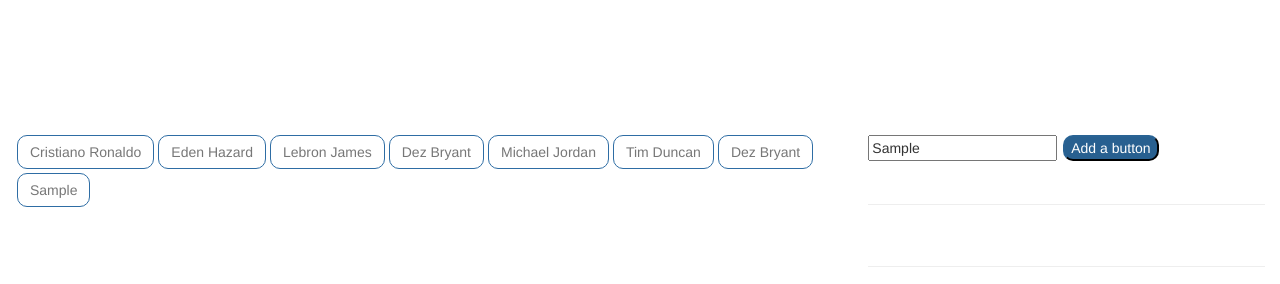
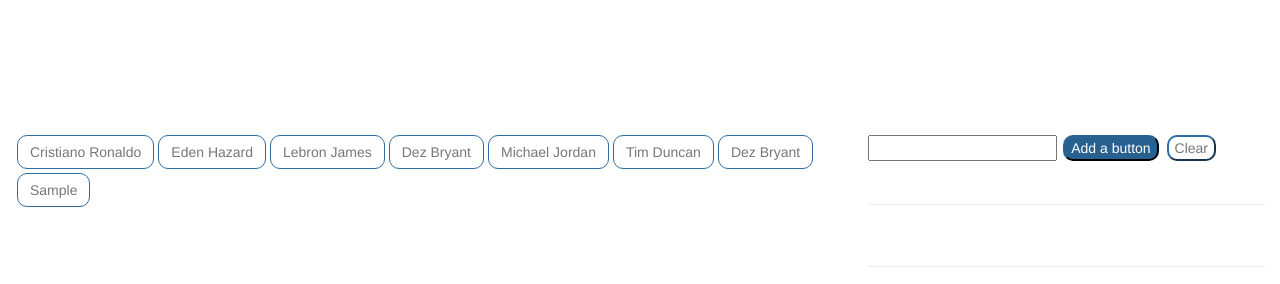
Before and after one commit to noetlz10/gifTastic, a plain HTML site: page index.html in a window 1280 px wide. Both pictures are taken after typing "Sample" into the empty fields and a click on the input "Add a button". Drawn offline with nearby package versions, Linux system fonts and the light colour scheme; a web font is replaced by a local one.

Commit message:
added a clear button

```diff
--- a/assets/css/style.css
+++ b/assets/css/style.css
@@ -20,7 +20,6 @@ h1 {
 
 p {
     font-size: 15px;
-
     color: #FFF;
     border-color: #ddd;
 }
@@ -51,12 +50,13 @@ img:hover {
     border-color: #2e6da4;
 }
 
-.btn-primary:hover {
+.btn-primary:hover{
     color: #ccc;
     opacity: 1;
     position: relative;
     top: -5px;
 }
+
 
 span {
     position: absolute;
--- a/assets/javascript/app.js
+++ b/assets/javascript/app.js
@@ -10,7 +10,6 @@ function renderButtons() {
 
 
     for (var i = 0; i < topics.length; i++) {
-
         var gifButtons = $("<button>");
         gifButtons.addClass("btn btn-primary gifButtons");
         gifButtons.attr("data-name", topics[i]);
@@ -32,10 +31,11 @@ $(document).ready(function() {
         gInput = $("#buttonInput").val().trim();
 
         var newButton = $("<button>");
-        newButton.addClass("btn btn-primary gifButtons");
+        newButton.addClass("btn btn-primary gifButtons newBtn");
         newButton.attr("data-name", gInput);
         newButton.text(gInput);
         $("#buttons").append(newButton);
+        $("#buttonInput").val("");//clears the context in the textbox
 
     });
 
@@ -106,4 +106,10 @@ $(document).ready(function() {
         }
     });
 
+    //Clears the most recent buttons
+    $("#clearButton").on("click", function() {
+    $("#buttons").empty();
+    renderButtons();
+});
+
 }); //dom close
--- a/index.html
+++ b/index.html
@@ -27,6 +27,7 @@
                 <form id="gifButtonForm">
                     <input id="buttonInput" type="text"></input>
                     <input type="submit" value="Add a button" id="addButton" class="btn-primary"></input>
+                    <input class="btn-primary" type="button" value="Clear" id="clearButton">
                     <p>Click on an existing button to display their gif's!</p>
                     <hr>
                     <p>Type in an athlete to add a new button and display their gif!</p>
```
